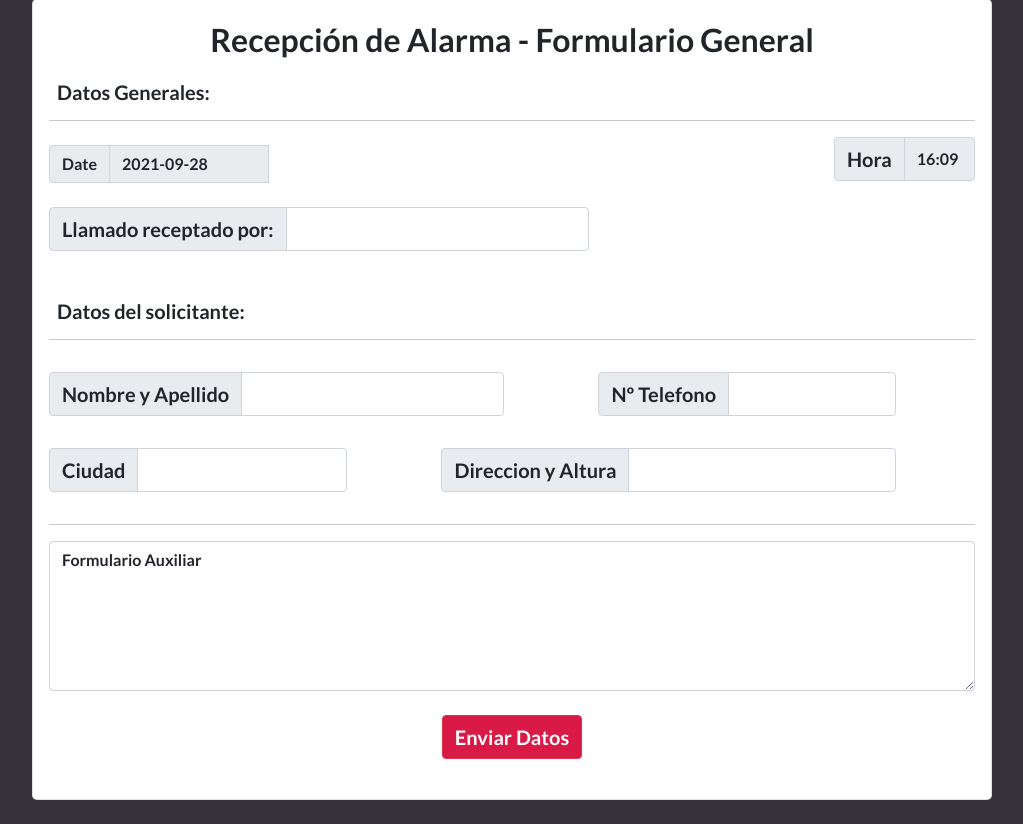
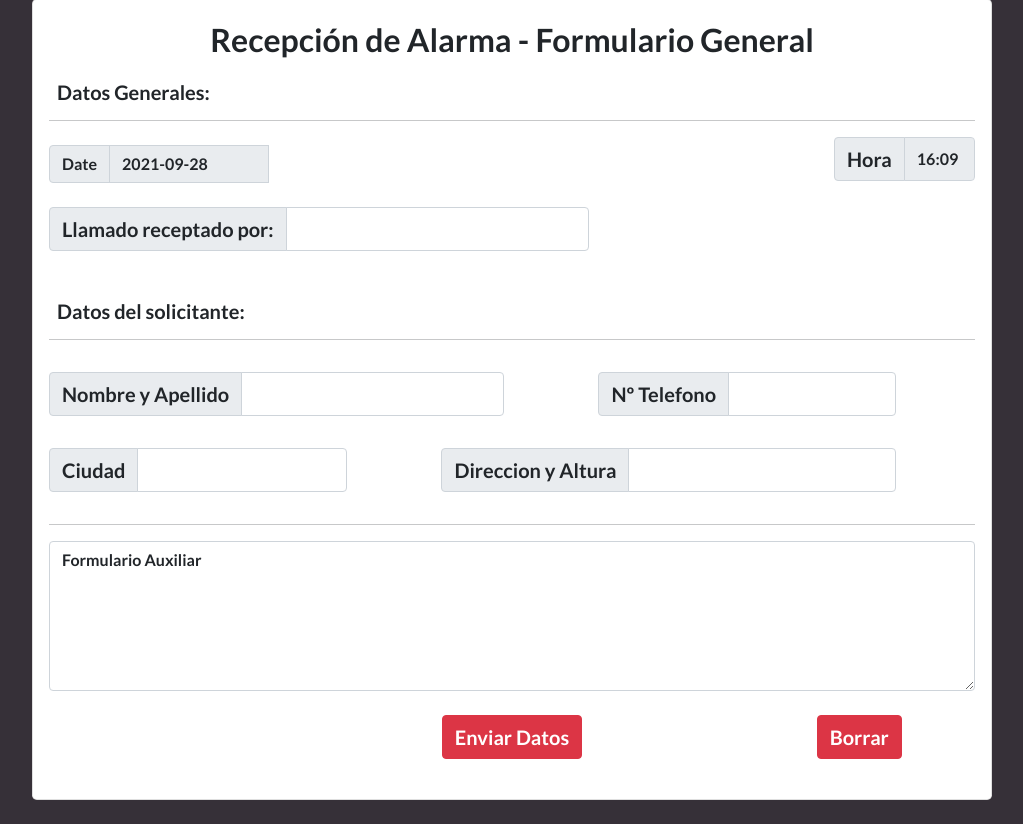
Before and after one commit to GibertSalva/RepoBurbuja2, a Django app: page / in a window 1280 px wide. Shown: the part 85-909 px from the top of the page, without its empty margins (128-1151 px from the left). Run offline with Django 3.2, Linux system fonts and the light colour scheme; some libraries are stand-ins or nearby versions.

Commit message:
fix bug with aux form

```diff
--- a/FocusBV/forms.py
+++ b/FocusBV/forms.py
@@ -195,10 +195,12 @@ class RCform(forms.ModelForm):
         }
 
 
-class AUXform(forms.ModelForm): #HECHO
+# HECHO
+class AUXform(forms.ModelForm):
     class Meta:
         model = FormularioAuxiliar
         fields = '__all__'
+        exclude = ['referencia', ]
         widgets = {
             'date': forms.DateInput(attrs={'class': 'form-control ', 'readonly': True}),
             'hora': forms.TimeInput(attrs={'class': 'form-control ', 'id': 'reloj', 'readonly': True}),
@@ -207,8 +209,6 @@ class AUXform(forms.ModelForm): #HECHO
             'telefono': forms.TextInput(attrs={'class': 'form-control fs-5'}),
             'ciudad': forms.TextInput(attrs={'class': 'form-control fs-5'}),
             'direccion': forms.TextInput(attrs={'class': 'form-control fs-5'}),
-            'referencia': forms.Textarea(
-                attrs=({'class': 'form-control', 'id': 'floatingTextarea2', 'style': 'height: 150px'})),
             'aux': forms.Textarea(attrs=({'class': 'form-control', 'id': 'mytextarea', 'style': 'height: 150px'})),
         }
 
--- a/FocusBV/templates/AUXf.html
+++ b/FocusBV/templates/AUXf.html
@@ -127,7 +127,9 @@
     {% endif %}
 <!-- Boton -->
     <div class="d-flex justify-content-center ">
-        <button class="mx-2 btn btn-danger fs-5 fw-bold mt-4 naranja" type="submit">Enviar Datos</button>
+        <div class="col-3"></div>
+        <div class="col-6 text-center"><button class="mx-2 btn btn-danger fs-5 fw-bold mt-4 " type="submit">Enviar Datos</button></div>
+        <div class="col-3 text-center"><input class="mx-2 btn btn-danger fs-5 fw-bold mt-4 " type="button" value="Borrar" id="btnLimpiar" onclick="reset()"></div>
     </div>
     <br>
 
```
